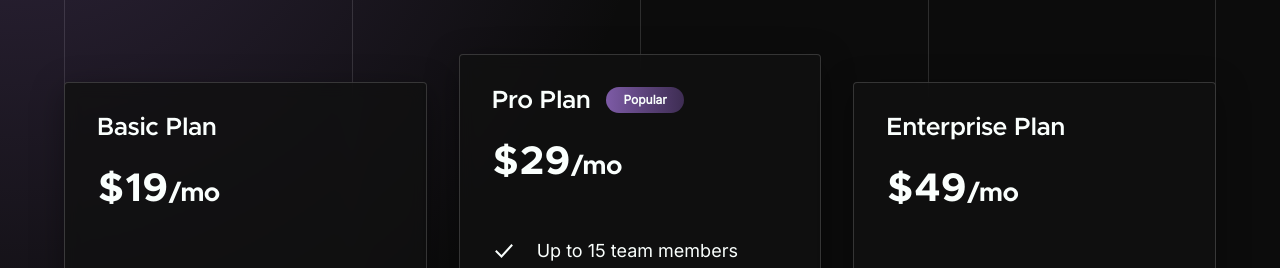
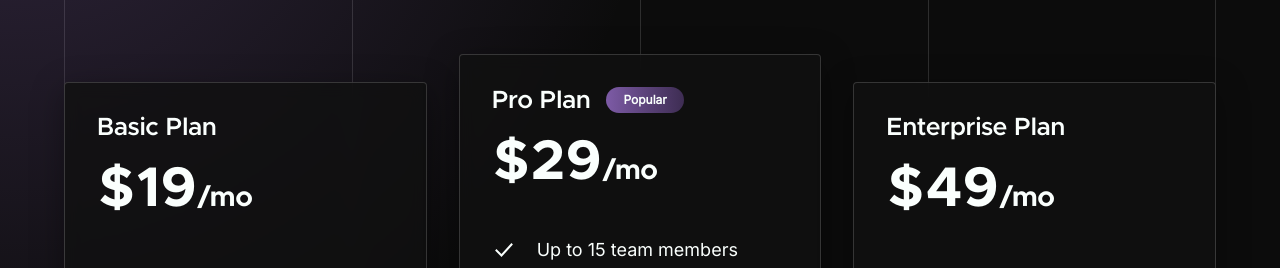
Before and after one commit to datomaluta/intellifusion-landing, a Next.js app: page / in a window 1280 px wide. Shown: the part 3240-3508 px from the top of the page. Built offline with nearby package versions, Linux system fonts and the light colour scheme; no server answers.

Commit message:
Match pricing typography to the design

```diff
--- a/src/components/pricing.tsx
+++ b/src/components/pricing.tsx
@@ -75,14 +75,14 @@ export function Pricing() {
                   </span>
                 )}
               </h3>
-              <p className="font-display mt-5 leading-none font-bold lg:mt-[29px]">
-                <span className="text-[30px] lg:text-[40px]">${plan.price[billing]}</span>
-                <span className="text-2xl lg:text-[26px]">/mo</span>
+              <p className="font-display mt-5 leading-none font-bold lg:mt-[21px]">
+                <span className="text-[30px] lg:text-[56px]">${plan.price[billing]}</span>
+                <span className="text-2xl lg:text-[28px]">/mo</span>
                 <span className="sr-only">
                   {billing === "yearly" ? ", billed yearly" : ", billed monthly"}
                 </span>
               </p>
-              <ul className="mt-[42px] mb-[42px] space-y-5 text-sm lg:mt-[53px] lg:mb-[51px] lg:space-y-[15px] lg:text-lg">
+              <ul className="mt-[42px] mb-[42px] space-y-5 text-sm lg:mt-[45px] lg:mb-[51px] lg:space-y-[15px] lg:text-lg">
                 {plan.features.map((feature) => (
                   <li key={feature} className="flex items-center gap-[19px] lg:gap-[21px]">
                     <CheckIcon />
```
